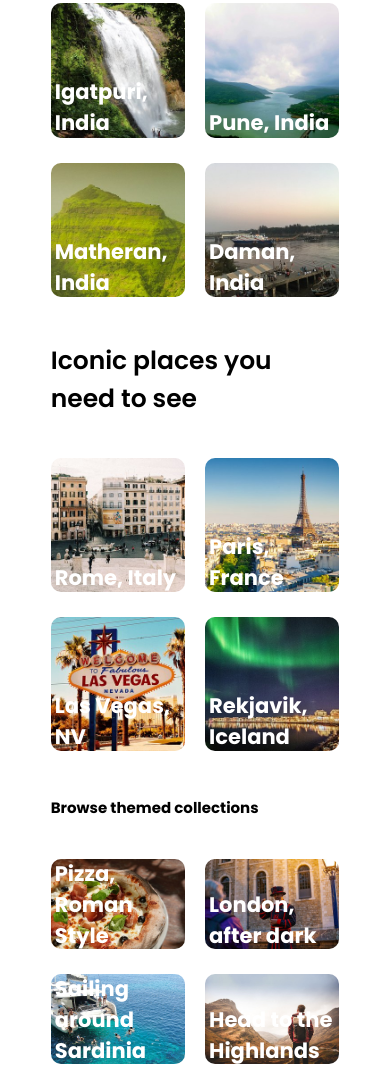
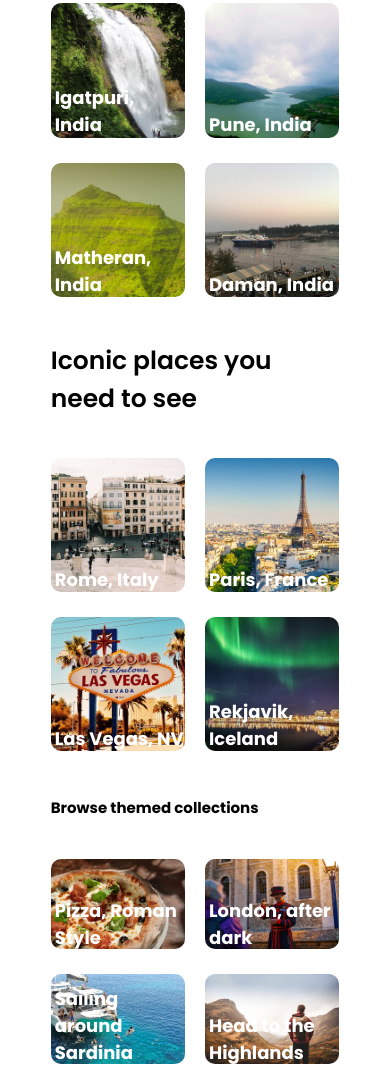
Before and after one commit to Sivaranjani-Nagarajan/tripadvisor-clone, a plain HTML site: page index.html in a window 390 px wide. Shown: the part 4005-5077 px from the top of the page. Drawn offline with Linux system fonts and the light colour scheme.

Commit message:
Update style.css

```diff
--- a/style.css
+++ b/style.css
@@ -810,11 +810,14 @@ body {
 
     .inspiration-places__card p{
         font-size: 10px;
-
     }
 
     .nexttrip__card{
         flex-basis: 40%;
+    }
+
+    .nexttrip__card--name h3 {
+        font-size: 18px;
     }
 
     .seasonstrip__card{
@@ -825,8 +828,16 @@ body {
         flex-basis: 40%;
     }
 
+    .iconicplaces__card--name h3 {
+        font-size: 18px;
+    }
+
     .collection__card{
         flex-basis: 40%;
+    }
+
+    .collection__card--name h3 {
+        font-size: 18px;
     }
 
     .footer__one{
```
